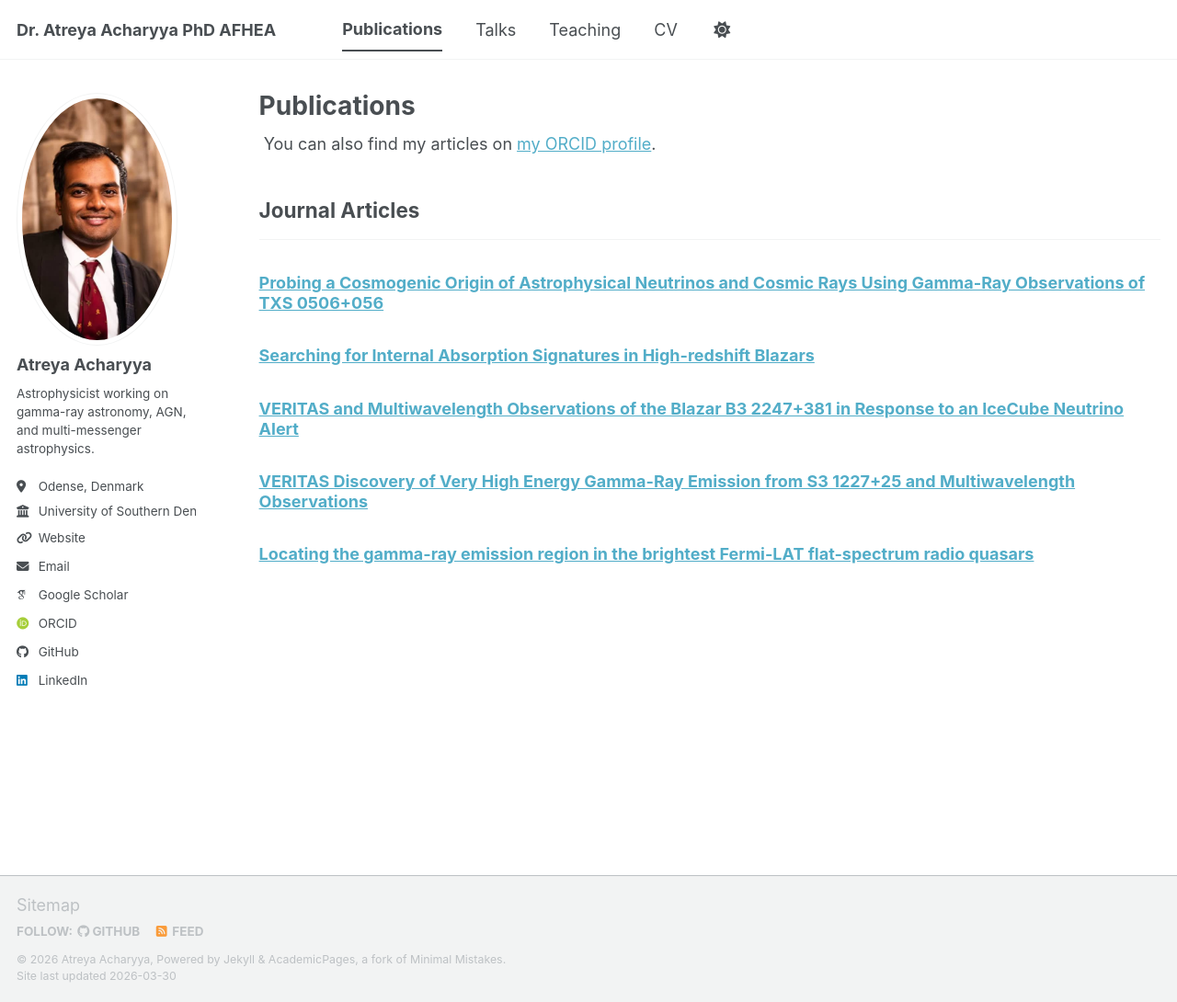
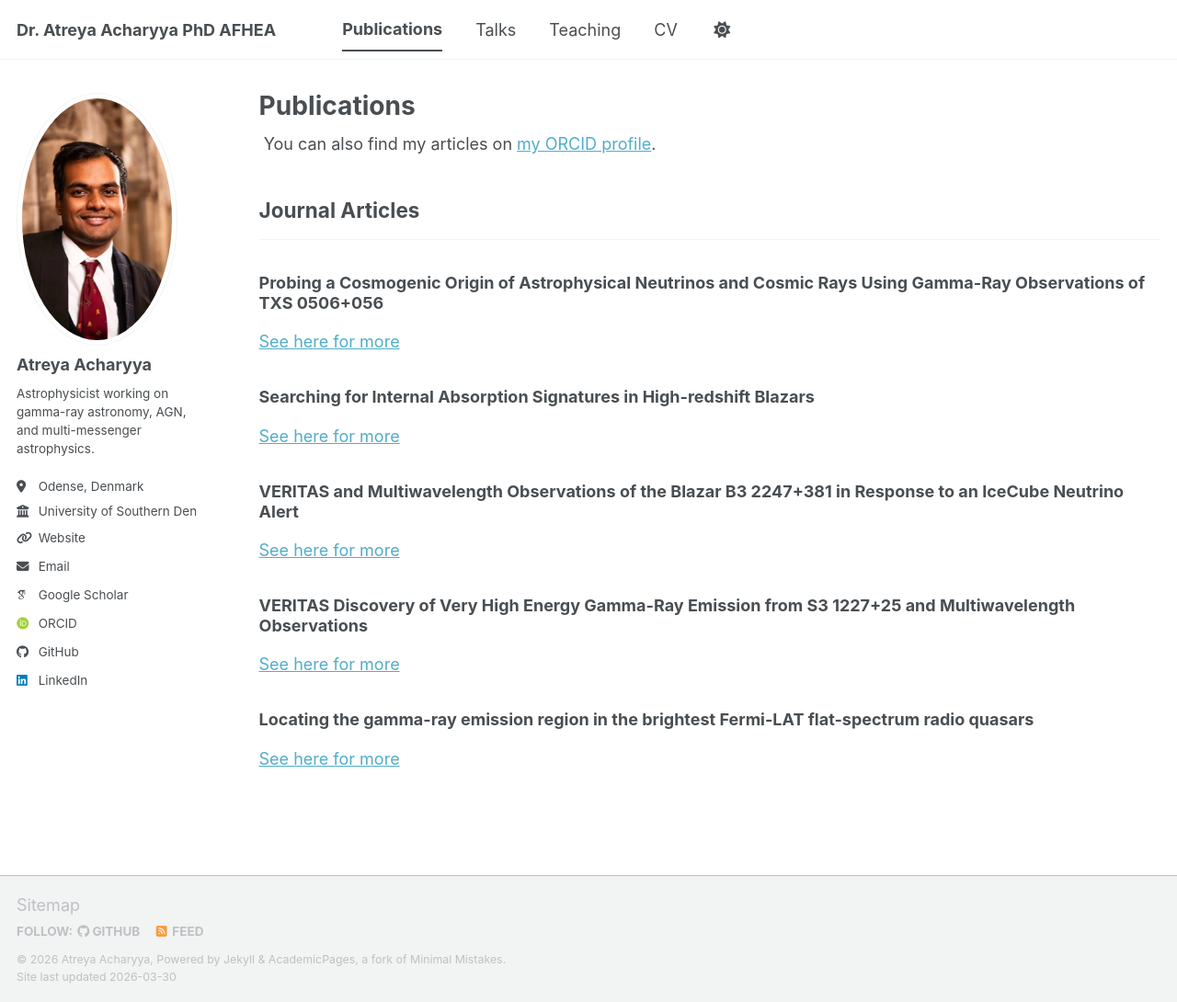
Before and after one commit to atreyaacharyya/atreyaacharyya.github.com, a Jekyll site: the page built from _pages/publications.html, in a window 1280 px wide and 1090 px high. Shown: the whole window at 92% size. Built offline with Jekyll 4.4.1, drawn with Linux system fonts in a browser that asks for light colours; some web fonts are replaced; a script bundle is joined from its source files by our own code; library files that are not in the unit come from our copies.

Commit message:
Update publications.html

```diff
--- a/_pages/publications.html
+++ b/_pages/publications.html
@@ -26,11 +26,17 @@ author_profile: true
         <h2>{{ category[1].title }}</h2><hr />
         {% assign title_shown = true %}
       {% endunless %}
-      <h3><a href="{{ post.permalink }}">{{ post.title }}</a></h3>
+      <h3>{{ post.title }}</h3>
+      <p>
+        <a href="{{ post.paperurl }}">See here for more</a>
+      </p>
     {% endfor %}
   {% endfor %}
 {% else %}
   {% for post in site.publications reversed %}
-    <h3><a href="{{ post.permalink }}">{{ post.title }}</a></h3>
+    <h3>{{ post.title }}</h3>
+    <p>
+      <a href="{{ post.paperurl }}">See here for more</a>
+    </p>
   {% endfor %}
 {% endif %}
```
